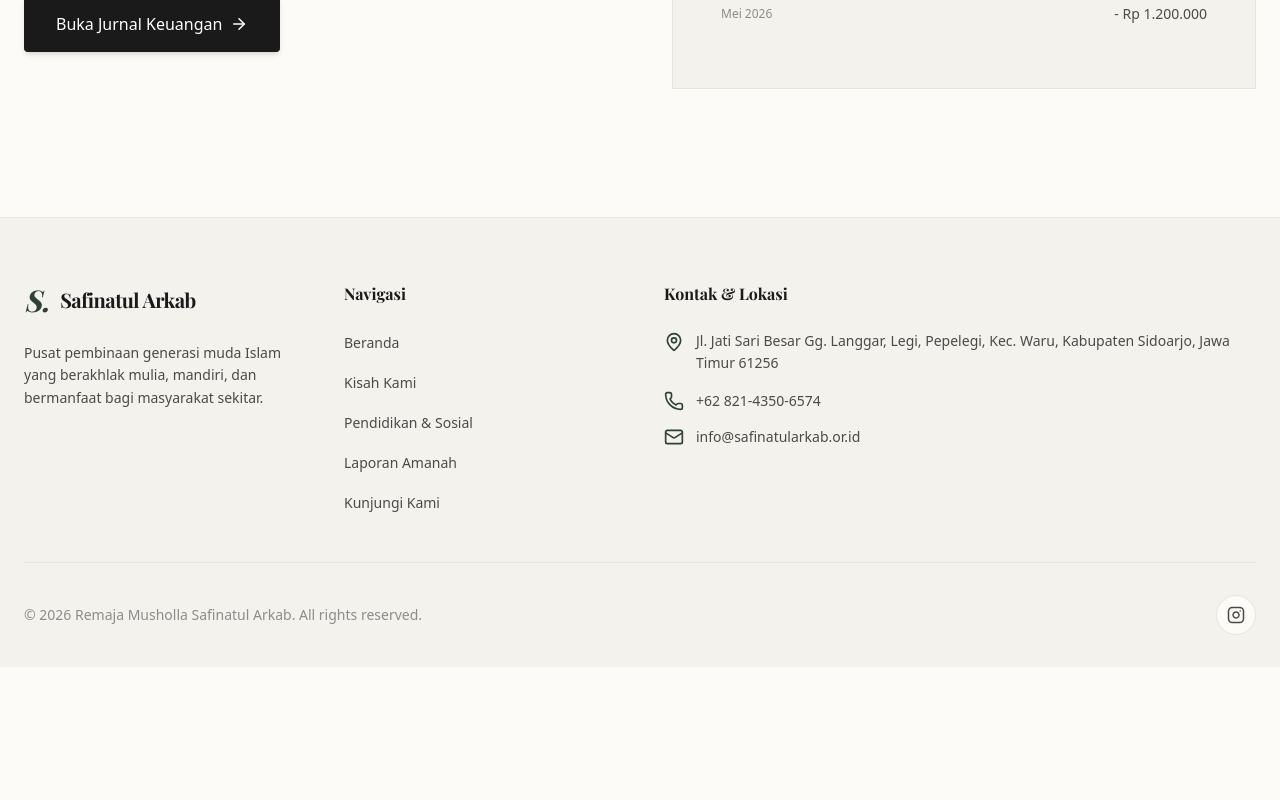
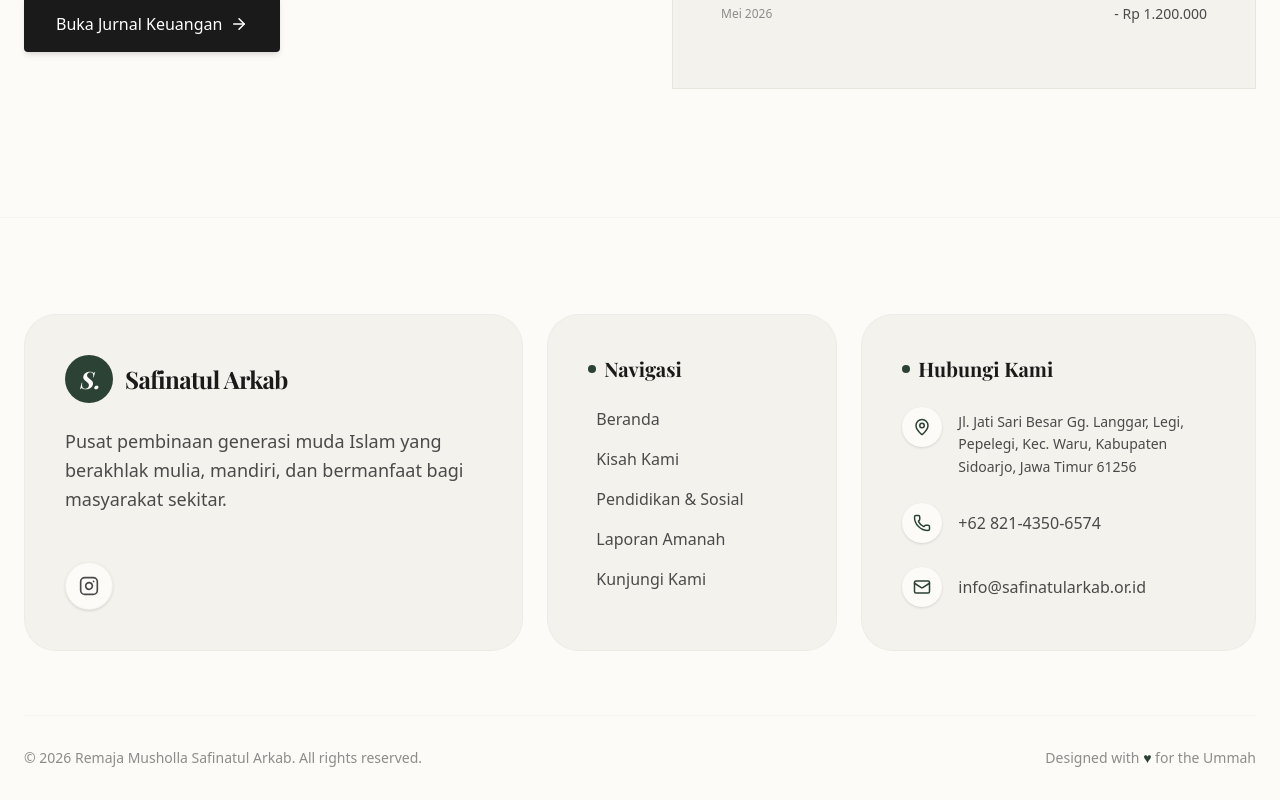
Before and after one commit to kaz-hero123/Musholla-Safinatul-Arkab, a Next.js app: page / in a window 1280 px wide. Shown: the part 3126-3926 px from the top of the page. Before the commit the page ends 3793 px from the top, so only its background shows below. Built offline with nearby package versions, Linux system fonts and the light colour scheme; no server answers; a web font is replaced by a local one.

Commit message:
refactor(footer): implement asymmetric bento grid footer

```diff
--- a/src/components/layout/Footer.tsx
+++ b/src/components/layout/Footer.tsx
@@ -23,63 +23,90 @@ const Instagram = ({ size = 24, className = "" }) => (
 
 export default function Footer() {
   return (
-    <footer className="bg-bg-secondary border-t border-border pt-16 pb-8">
-      <div className="max-w-7xl mx-auto px-6">
-        <div className="grid grid-cols-1 md:grid-cols-4 gap-12 mb-12">
-          {/* Brand */}
-          <div className="md:col-span-1">
-            <Link href="/" className="flex items-center gap-3 mb-6">
-              <span className="font-display font-bold italic text-3xl text-emerald-primary tracking-tight">S.</span>
-              <span className="font-display font-bold text-xl text-text-primary tracking-tight">Safinatul Arkab</span>
-            </Link>
-            <p className="text-text-secondary text-sm leading-relaxed mb-6">
-              Pusat pembinaan generasi muda Islam yang berakhlak mulia, mandiri, dan bermanfaat bagi masyarakat sekitar.
-            </p>
+    <footer className="bg-bg-primary pt-24 pb-8 border-t border-border/30">
+      <div className="max-w-[1400px] mx-auto px-4 md:px-6">
+        <div className="grid grid-cols-1 lg:grid-cols-12 gap-6 mb-16">
+
+          {/* Brand Card - Large */}
+          <div className="lg:col-span-5 bg-bg-secondary rounded-[2rem] p-8 md:p-10 flex flex-col justify-between border border-border/50 animate-reveal">
+            <div>
+              <Link href="/" className="inline-flex items-center gap-3 mb-6 group">
+                <span className="w-12 h-12 rounded-full bg-emerald-primary text-white flex items-center justify-center font-display font-bold italic text-2xl group-hover:scale-105 transition-transform">
+                  S.
+                </span>
+                <span className="font-display font-bold text-2xl text-text-primary tracking-tight">Safinatul Arkab</span>
+              </Link>
+              <p className="text-text-secondary text-lg leading-relaxed max-w-md">
+                Pusat pembinaan generasi muda Islam yang berakhlak mulia, mandiri, dan bermanfaat bagi masyarakat sekitar.
+              </p>
+            </div>
+            <div className="mt-12 flex items-center gap-4">
+              <a href="https://instagram.com/remussafinatularkab" target="_blank" rel="noopener noreferrer" className="w-12 h-12 rounded-full bg-bg-primary border border-border/50 flex items-center justify-center text-text-secondary hover:text-emerald-primary hover:border-emerald-primary transition-all hover:scale-105 shadow-sm" aria-label="Instagram">
+                <Instagram size={20} />
+              </a>
+            </div>
           </div>
 
-          {/* Quick Links */}
-          <div>
-            <h3 className="font-display font-bold text-text-primary mb-6">Navigasi</h3>
+          {/* Quick Links Card */}
+          <div className="lg:col-span-3 bg-bg-secondary rounded-[2rem] p-8 md:p-10 border border-border/50 animate-reveal" style={{animationDelay: '0.1s'}}>
+            <h3 className="font-display font-bold text-xl text-text-primary mb-6 flex items-center gap-2">
+              <span className="w-2 h-2 rounded-full bg-emerald-primary"></span> Navigasi
+            </h3>
             <ul className="space-y-4">
-              <li><Link href="/" className="text-text-secondary hover:text-emerald-primary text-sm transition-colors">Beranda</Link></li>
-              <li><Link href="/tentang" className="text-text-secondary hover:text-emerald-primary text-sm transition-colors">Kisah Kami</Link></li>
-              <li><Link href="/kegiatan" className="text-text-secondary hover:text-emerald-primary text-sm transition-colors">Pendidikan & Sosial</Link></li>
-              <li><Link href="/infaq" className="text-text-secondary hover:text-emerald-primary text-sm transition-colors">Laporan Amanah</Link></li>
-              <li><Link href="/kontak" className="text-text-secondary hover:text-emerald-primary text-sm transition-colors">Kunjungi Kami</Link></li>
+              {[
+                { label: 'Beranda', href: '/' },
+                { label: 'Kisah Kami', href: '/tentang' },
+                { label: 'Pendidikan & Sosial', href: '/kegiatan' },
+                { label: 'Laporan Amanah', href: '/infaq' },
+                { label: 'Kunjungi Kami', href: '/kontak' },
+              ].map((link, i) => (
+                <li key={i}>
+                  <Link href={link.href} className="text-text-secondary hover:text-emerald-primary text-base font-medium transition-colors flex items-center gap-2 group">
+                    <span className="w-0 h-0.5 bg-emerald-primary transition-all group-hover:w-4"></span>
+                    {link.label}
+                  </Link>
+                </li>
+              ))}
             </ul>
           </div>
 
-          {/* Contact Info */}
-          <div className="md:col-span-2">
-            <h3 className="font-display font-bold text-text-primary mb-6">Kontak & Lokasi</h3>
-            <ul className="space-y-4">
-              <li className="flex items-start gap-3">
-                <MapPin size={20} className="text-emerald-primary shrink-0 mt-0.5" />
-                <span className="text-text-secondary text-sm leading-relaxed">
+          {/* Contact Info Card */}
+          <div className="lg:col-span-4 bg-bg-secondary rounded-[2rem] p-8 md:p-10 border border-border/50 animate-reveal" style={{animationDelay: '0.2s'}}>
+            <h3 className="font-display font-bold text-xl text-text-primary mb-6 flex items-center gap-2">
+              <span className="w-2 h-2 rounded-full bg-emerald-primary"></span> Hubungi Kami
+            </h3>
+            <ul className="space-y-6">
+              <li className="flex items-start gap-4 group">
+                <div className="w-10 h-10 rounded-full bg-bg-primary flex items-center justify-center text-emerald-primary shrink-0 group-hover:scale-110 transition-transform shadow-sm">
+                  <MapPin size={18} />
+                </div>
+                <span className="text-text-secondary text-sm leading-relaxed mt-1">
                   Jl. Jati Sari Besar Gg. Langgar, Legi, Pepelegi, Kec. Waru, Kabupaten Sidoarjo, Jawa Timur 61256
                 </span>
               </li>
-              <li className="flex items-center gap-3">
-                <Phone size={20} className="text-emerald-primary shrink-0" />
-                <span className="text-text-secondary text-sm">+62 821-4350-6574</span>
+              <li className="flex items-center gap-4 group">
+                <div className="w-10 h-10 rounded-full bg-bg-primary flex items-center justify-center text-emerald-primary shrink-0 group-hover:scale-110 transition-transform shadow-sm">
+                  <Phone size={18} />
+                </div>
+                <span className="text-text-secondary font-medium">+62 821-4350-6574</span>
               </li>
-              <li className="flex items-center gap-3">
-                <Mail size={20} className="text-emerald-primary shrink-0" />
-                <span className="text-text-secondary text-sm">info@safinatularkab.or.id</span>
+              <li className="flex items-center gap-4 group">
+                <div className="w-10 h-10 rounded-full bg-bg-primary flex items-center justify-center text-emerald-primary shrink-0 group-hover:scale-110 transition-transform shadow-sm">
+                  <Mail size={18} />
+                </div>
+                <span className="text-text-secondary font-medium">info@safinatularkab.or.id</span>
               </li>
             </ul>
           </div>
         </div>
 
         {/* Bottom Bar */}
-        <div className="pt-8 border-t border-border flex flex-col md:flex-row justify-between items-center gap-4">
-          <p className="text-text-muted text-sm">
+        <div className="pt-8 border-t border-border/30 flex flex-col md:flex-row justify-between items-center gap-4 animate-reveal" style={{animationDelay: '0.3s'}}>
+          <p className="text-text-muted text-sm font-medium">
             &copy; {new Date().getFullYear()} Remaja Musholla Safinatul Arkab. All rights reserved.
           </p>
-          <div className="flex items-center gap-4">
-            <a href="https://instagram.com/remussafinatularkab" target="_blank" rel="noopener noreferrer" className="w-10 h-10 rounded-full bg-bg-primary border border-border flex items-center justify-center text-text-secondary hover:text-emerald-primary hover:border-emerald-primary transition-all" aria-label="Instagram">
-              <Instagram size={18} />
-            </a>
+          <div className="text-text-muted text-sm">
+            Designed with <span className="text-emerald-primary">♥</span> for the Ummah
           </div>
         </div>
       </div>
```
